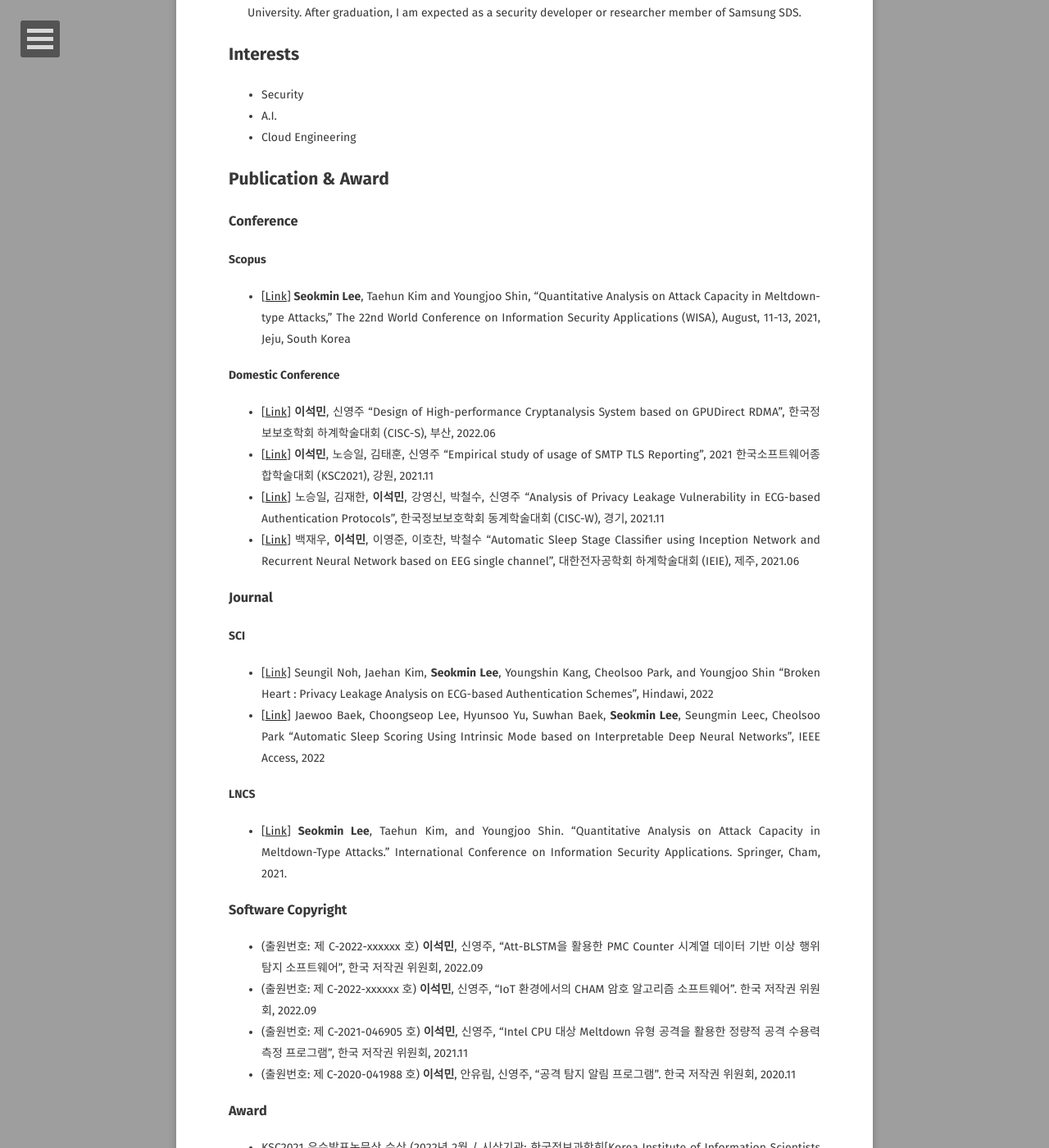
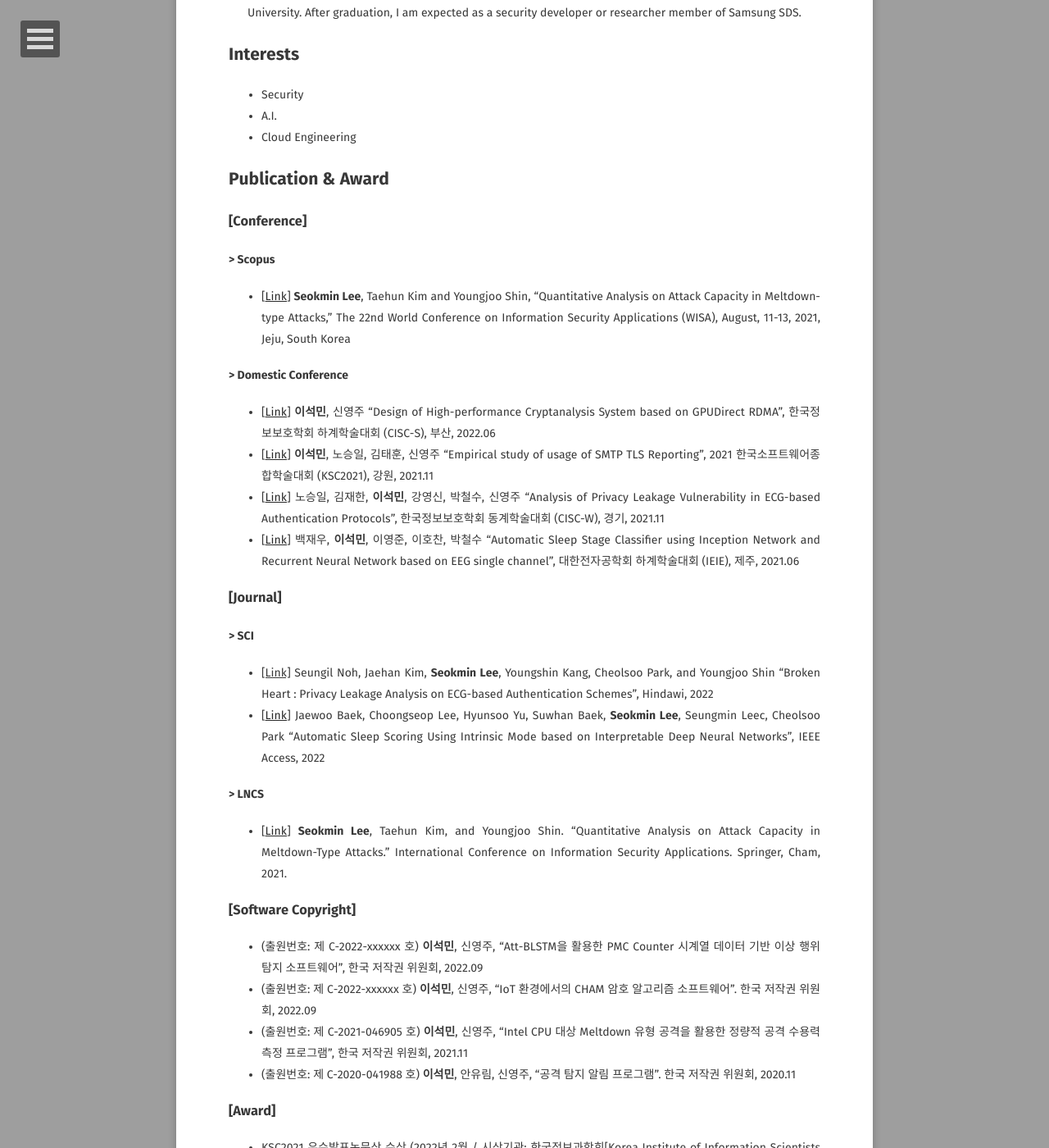
Before and after one commit to leesk212/leesk212.github.io, a Jekyll site: the page built from about/index.md, in a window 1280 px wide and 1400 px high, scrolled down 312 px. Shown: the whole window at 82% size. Built offline with Jekyll 4.4.1, drawn with Linux system fonts in a browser that asks for light colours; some web fonts are replaced; part of the change alters nothing that is shown; some of the changed text lies outside the part shown.

```diff
--- a/about/index.md
+++ b/about/index.md
@@ -22,39 +22,39 @@ After graduation, I am expected as a security developer or researcher member of
 
 ## Publication & Award
 
-### Conference
+### [Conference]
 
-#### Scopus
+#### > Scopus
 * [[Link](https://dl.acm.org/doi/abs/10.1007/978-3-030-89432-0_18)] __Seokmin Lee__, Taehun Kim and Youngjoo Shin, "Quantitative Analysis on Attack Capacity in Meltdown-type Attacks," The 22nd World Conference on Information Security Applications (WISA), August, 11-13, 2021, Jeju, South Korea
 
-#### Domestic Conference
+#### > Domestic Conference
 * [[Link](https://www.cisc.or.kr/)] __이석민__,  신영주 "Design of High-performance Cryptanalysis System based on GPUDirect RDMA", 한국정보보호학회 하계학술대회 (CISC-S), 부산, 2022.06
 * [[Link](https://www.dbpia.co.kr/journal/articleDetail?nodeId=NODE11035871)] __이석민__, 노승일, 김태훈, 신영주 "Empirical study of usage of SMTP TLS Reporting", 2021 한국소프트웨어종합학술대회 (KSC2021), 강원, 2021.11
 * [[Link](https://www.manuscriptlink.com/society/kiisc/conference/ciscw2021)] 노승일, 김재한, __이석민__, 강영신, 박철수, 신영주 "Analysis of Privacy Leakage Vulnerability in ECG-based Authentication Protocols", 한국정보보호학회 동계학술대회 (CISC-W), 경기, 2021.11
 * [[Link](https://www.dbpia.co.kr/pdf/pdfView.do?nodeId=NODE10591570&mark=0&useDate=&bookmarkCnt=0&ipRange=N&accessgl=Y&language=ko_KR)] 백재우, __이석민__, 이영준, 이호찬, 박철수 “Automatic Sleep Stage Classifier using Inception Network and Recurrent Neural Network based on EEG single channel”, 대한전자공학회 하계학술대회 (IEIE), 제주, 2021.06
 
-### Journal
-#### SCI
+### [Journal]
+#### > SCI
 * [[Link]]() Seungil Noh, Jaehan Kim, __Seokmin Lee__, Youngshin Kang, Cheolsoo Park, and Youngjoo Shin "Broken Heart : Privacy Leakage Analysis on ECG-based Authentication Schemes", Hindawi, 2022
 * [[Link](https://ieeexplore.ieee.org/abstract/document/9745092/authors#authors)] Jaewoo Baek, Choongseop Lee, Hyunsoo Yu, Suwhan Baek, __Seokmin Lee__, Seungmin Leec, Cheolsoo Park "Automatic Sleep Scoring Using Intrinsic Mode based on Interpretable Deep Neural Networks", IEEE Access, 2022
 
-#### LNCS
+#### > LNCS
 * [[Link](https://link.springer.com/chapter/10.1007/978-3-030-89432-0_18)] __Seokmin Lee__, Taehun Kim, and Youngjoo Shin. "Quantitative Analysis on Attack Capacity in Meltdown-Type Attacks." International Conference on Information Security Applications. Springer, Cham, 2021.
 
-### Software Copyright
+### [Software Copyright]
 * (출원번호: 제 C-2022-xxxxxx 호) __이석민__, 신영주, "Att-BLSTM을 활용한 PMC Counter 시계열 데이터 기반 이상 행위 탐지 소프트웨어", 한국 저작권 위원회, 2022.09
 * (출원번호: 제 C-2022-xxxxxx 호) __이석민__, 신영주, "IoT 환경에서의 CHAM 암호 알고리즘 소프트웨어". 한국 저작권 위원회, 2022.09
 * (출원번호: 제 C-2021-046905 호) __이석민__, 신영주, "Intel CPU 대상 Meltdown 유형 공격을 활용한 정량적 공격 수용력 측정 프로그램", 한국 저작권 위원회, 2021.11
 * (출원번호: 제 C-2020-041988 호) __이석민__, 안유림, 신영주, "공격 탐지 알림 프로그램". 한국 저작권 위원회, 2020.11
 
-### Award
+### [Award]
 * KSC2021 우수발표논문상 수상 (2022년 2월 / 시상기관: 한국정보과학회[Korea Institute of Information Scientists and Engineers])
 * 2021-2학기 SW능력우수장핵생 선정 (2021년 12월 / 시상기관: 광운대학교 SW중심대학사업단)
 * 2021 SW인재스퀘어 학생포트폴리오 경진대회 대상 수상 (2021년 10월 / 시상기관: 광운대학교 SW중심대학사업단)
 * 제 5회 산학연계 SW 프로젝트 전시회 대상(총장상) (President's Award) 수상 (2021년 6월 / 시상기관: 광운대학교 SW중심대학사업단)
 * 2017 SW Challenge 1st (2017년 7월 / 시상기관: Kwangwoon & Kookmin University)
 
-
+### [License and Certificate]
 
 ##  Projects (until undergraduate student)
 
```
